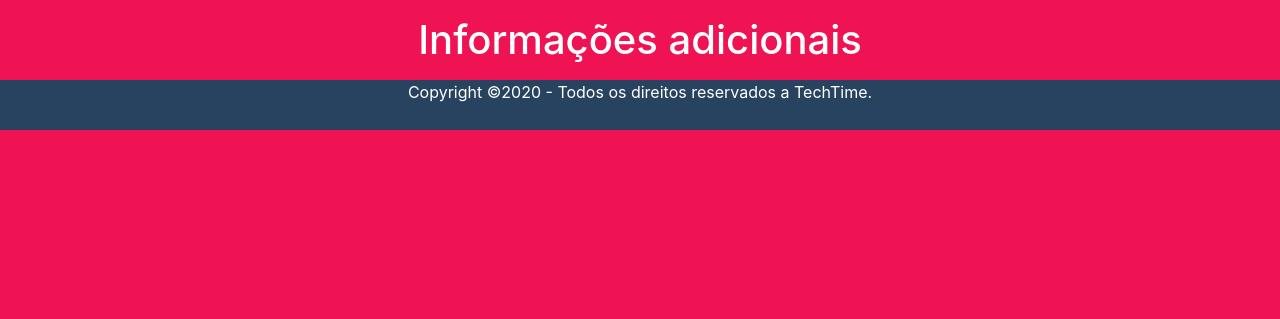
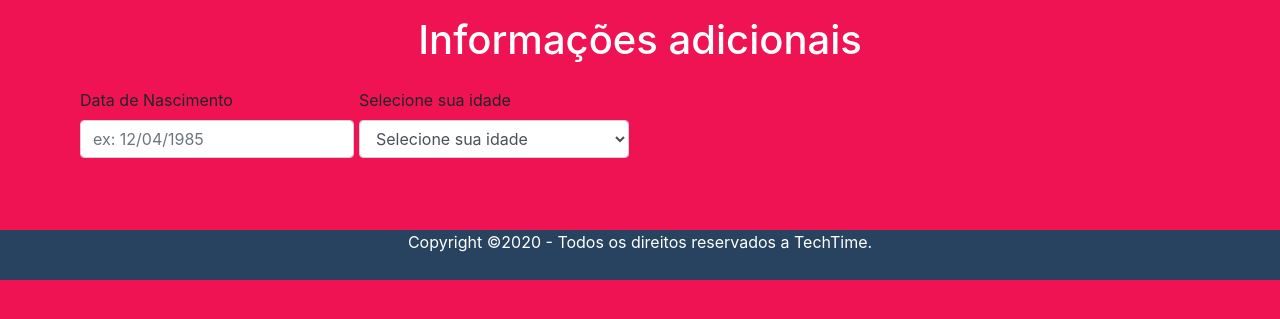
Before and after one commit to eiviniciusb/projeto_final, a Flask app: page /infoad in a window 1280 px wide. Shown: the part 96-415 px from the top of the page. Run offline with Flask 2, Linux system fonts and the light colour scheme; some libraries are stand-ins or nearby versions.

Commit message:
Atualiza form

```diff
--- a/projeto_final/templates/contact.html
+++ b/projeto_final/templates/contact.html
@@ -13,9 +13,6 @@
         max-width: 420px;
         padding: 15px;
         margin: auto;
-    }
-    .btn {
-        text-align:center;
     }
 </style>
 <body>
--- a/projeto_final/templates/infoad.html
+++ b/projeto_final/templates/infoad.html
@@ -14,6 +14,26 @@
     <div class="titulo my-3">
         <h1>Informações adicionais</h1>
     </div>
+    <form>
+<div class="form-row my-4">
+    <div class="mb-5">
+        <label for="datadenasc">Data de Nascimento</label>
+        <input type="text" class="form-control" id="datadenasc" placeholder="ex: 12/04/1985" required>
+    </div>
+    <div class="col-md-3 mb-3">
+      <label for="inputYear">Selecione sua idade</label>
+      <select id="inputYear" class="form-control">
+        <option selected>Selecione sua idade</option>
+        <option>18-25</option>
+        <option>26-35</option>
+        <option>36-45</option>
+        <option>46-55</option>
+        <option>56-65</option>
+        <option>66-75</option>
+        <option>76-85</option>
+      </select>
+    </div>
+</div>
 </body>
 {% endblock %}
 </html>
--- a/projeto_final/templates/login.html
+++ b/projeto_final/templates/login.html
@@ -8,9 +8,6 @@
 {% extends "layout.html" %}
 {% block conteudo %}
 <style>
-    .form-group {
-        max-width: 450px;
-    }
     .dropdown-item {
         color: #FFFFFF;
     }
```
